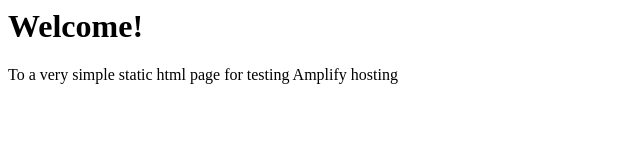
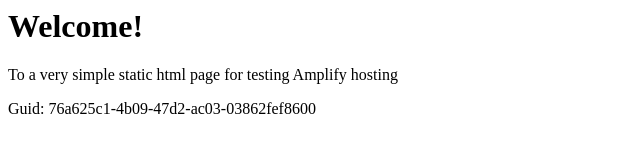
Before and after one commit to aws-aemilia-fra/Github-PR-Commit-Integration-Test-DoNotTouch-Gith-P5X5MO5I-v1-prod-eu-central-1, a website: page src/index.html in a window 1280 px wide. Shown: the whole page, without its empty margins (0-640 px from the left). Drawn offline with Linux system fonts and the light colour scheme.

Commit message:
commit from integ tests

```diff
--- a/src/index.html
+++ b/src/index.html
@@ -1,3 +1,5 @@
+
+
 <html lang="en">
 
 <head>
@@ -10,6 +12,6 @@
 <body>
     <h1>Welcome!</h1>
     <p>To a very simple static html page for testing Amplify hosting</p>
-</body>
+    <p>Guid: 76a625c1-4b09-47d2-ac03-03862fef8600</p></body>
 
 </html>
```
